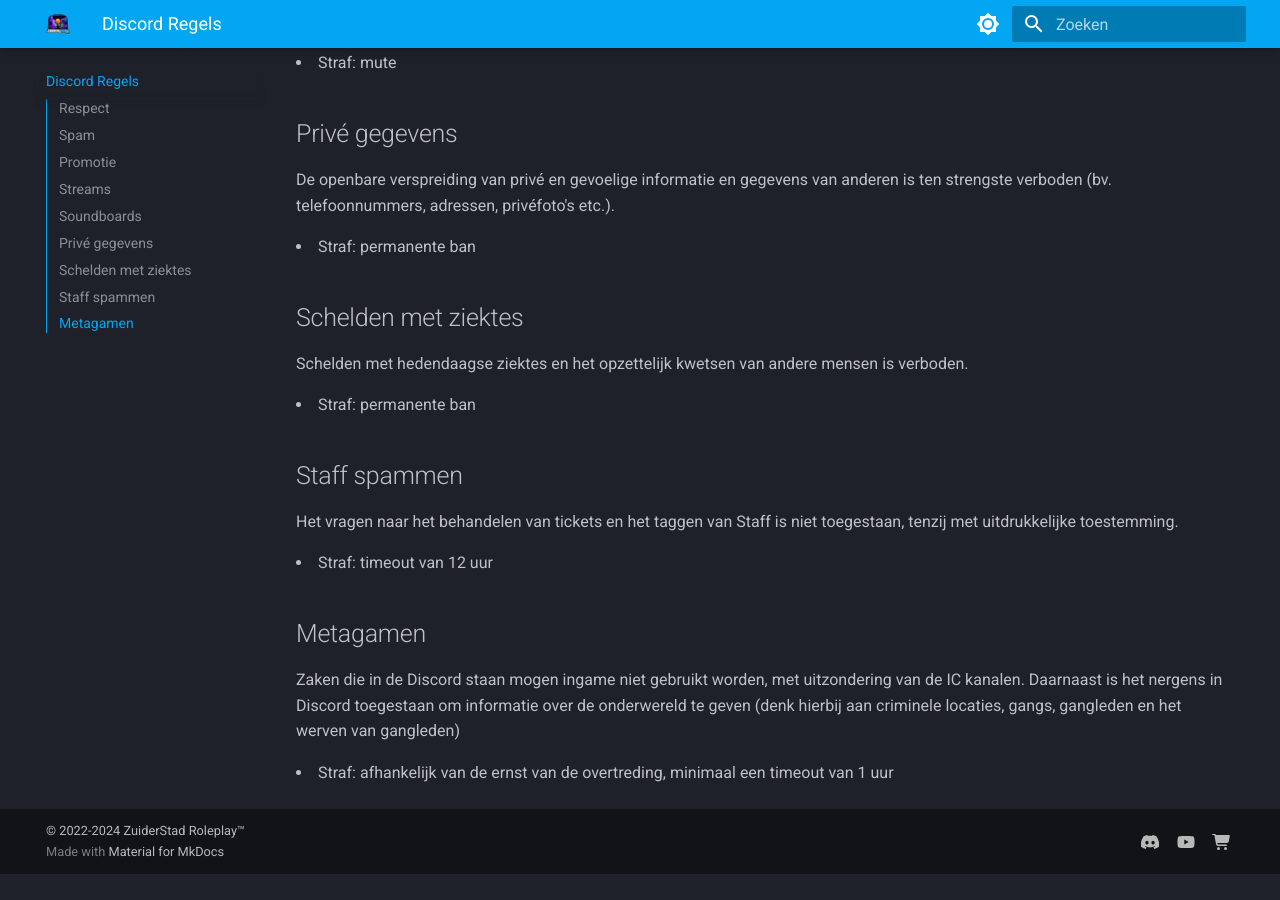
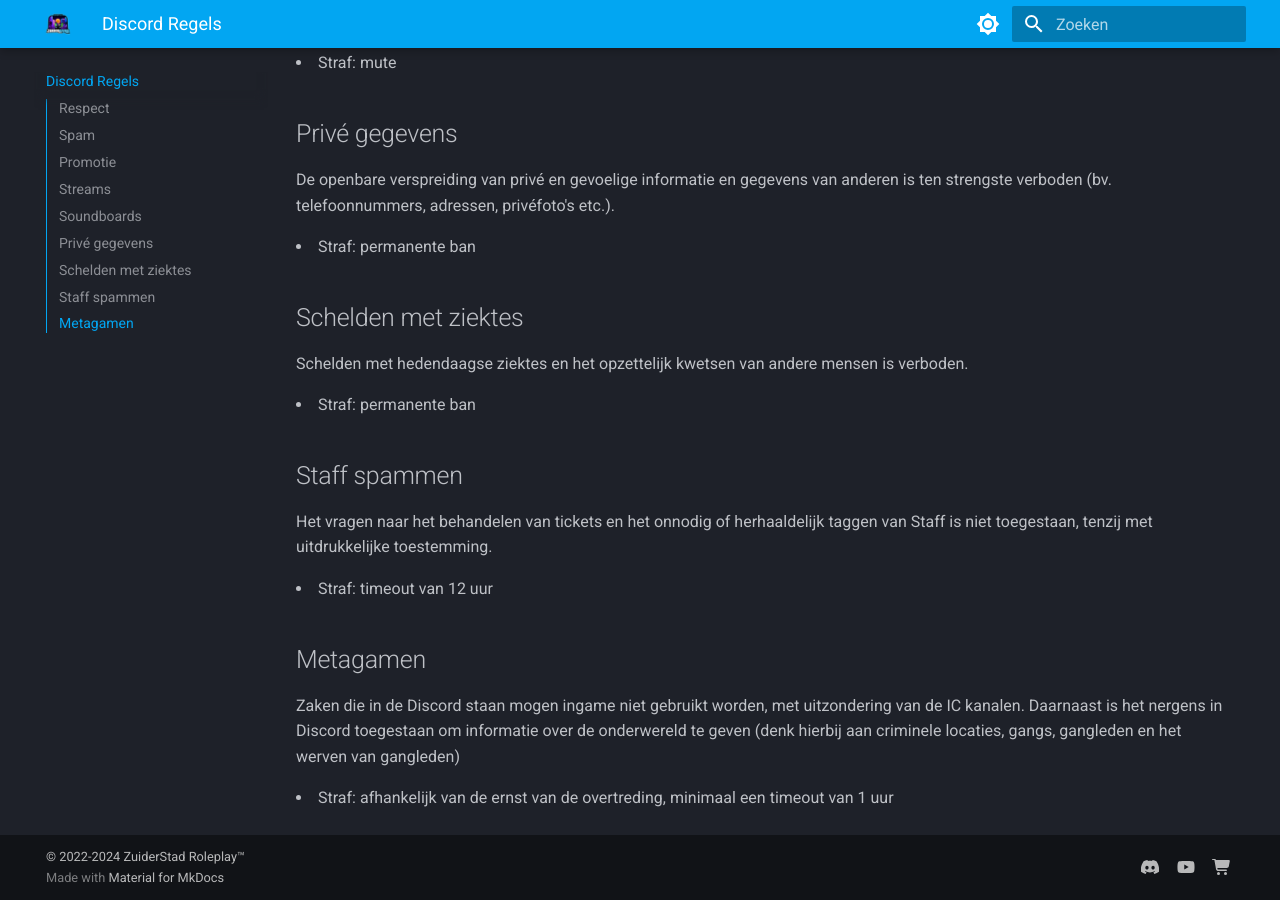
Before and after one commit to ZuiderStad-RP/regels, an MkDocs documentation site: the page built from docs/discord.md, in a window 1280 px wide and 900 px high, scrolled down 1005 px. Built offline with MkDocs 1.6.1 and Material for MkDocs 9.7.7, drawn with Linux system fonts in a browser that asks for light colours; before the commit the page ends 1879 px from its top, so only the background shows below that.

Commit message:
Update discord.md

```diff
--- a/docs/discord.md
+++ b/docs/discord.md
@@ -29,7 +29,7 @@ Schelden met hedendaagse ziektes en het opzettelijk kwetsen van andere mensen is
 <li>Straf: permanente ban</li>
 
 ## Staff spammen
-Het vragen naar het behandelen van tickets en het taggen van Staff is niet toegestaan, tenzij met uitdrukkelijke toestemming.
+Het vragen naar het behandelen van tickets en het onnodig of herhaaldelijk taggen van Staff is niet toegestaan, tenzij met uitdrukkelijke toestemming.
 <li>Straf: timeout van 12 uur</li>
 
 ## Metagamen
```
